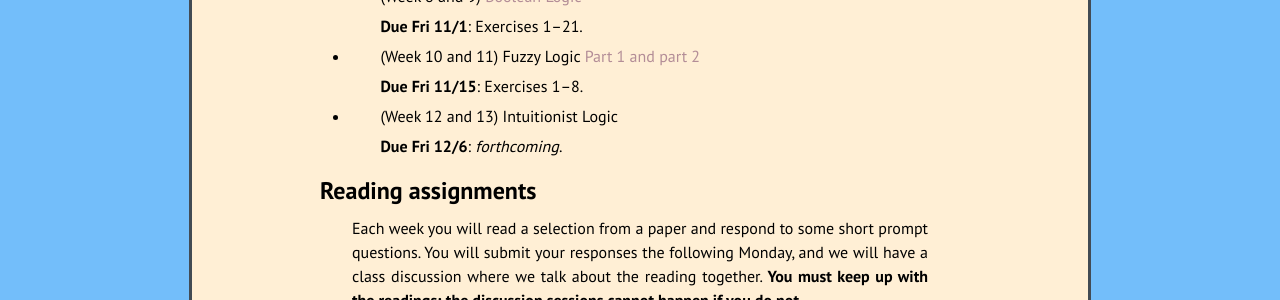
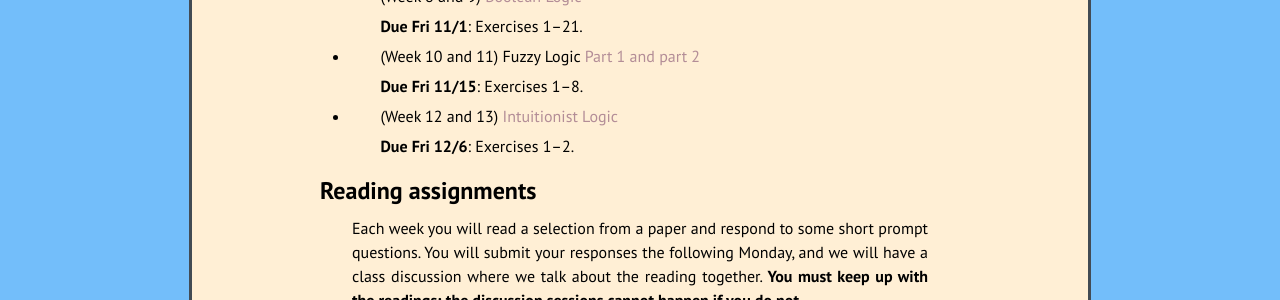
Before and after one commit to kamerynjw/kamerynjw.github.io, a Jekyll site: the page built from teaching/2024/math218m.md, in a window 1280 px wide. Shown: the part 393-693 px from the top of the page. Built offline with Jekyll 4.4.1, drawn with Linux system fonts in a browser that asks for light colours; nearby versions of some CDN libraries.

Commit message:
last seciton of notes

```diff
--- a/teaching/2024/math218m.md
+++ b/teaching/2024/math218m.md
@@ -23,9 +23,9 @@ Technical material
 
     **Due Fri 11/15**: Exercises 1–8.
 
-* (Week 12 and 13) Intuitionist Logic
+* (Week 12 and 13) [Intuitionist Logic]({{ page.url }}intuitionistic.pdf)
 
-    **Due Fri 12/6**: *forthcoming*.
+    **Due Fri 12/6**: Exercises 1–2.
 
 Reading assignments
 -------
```
Also changed, not shown: 1 other file.
